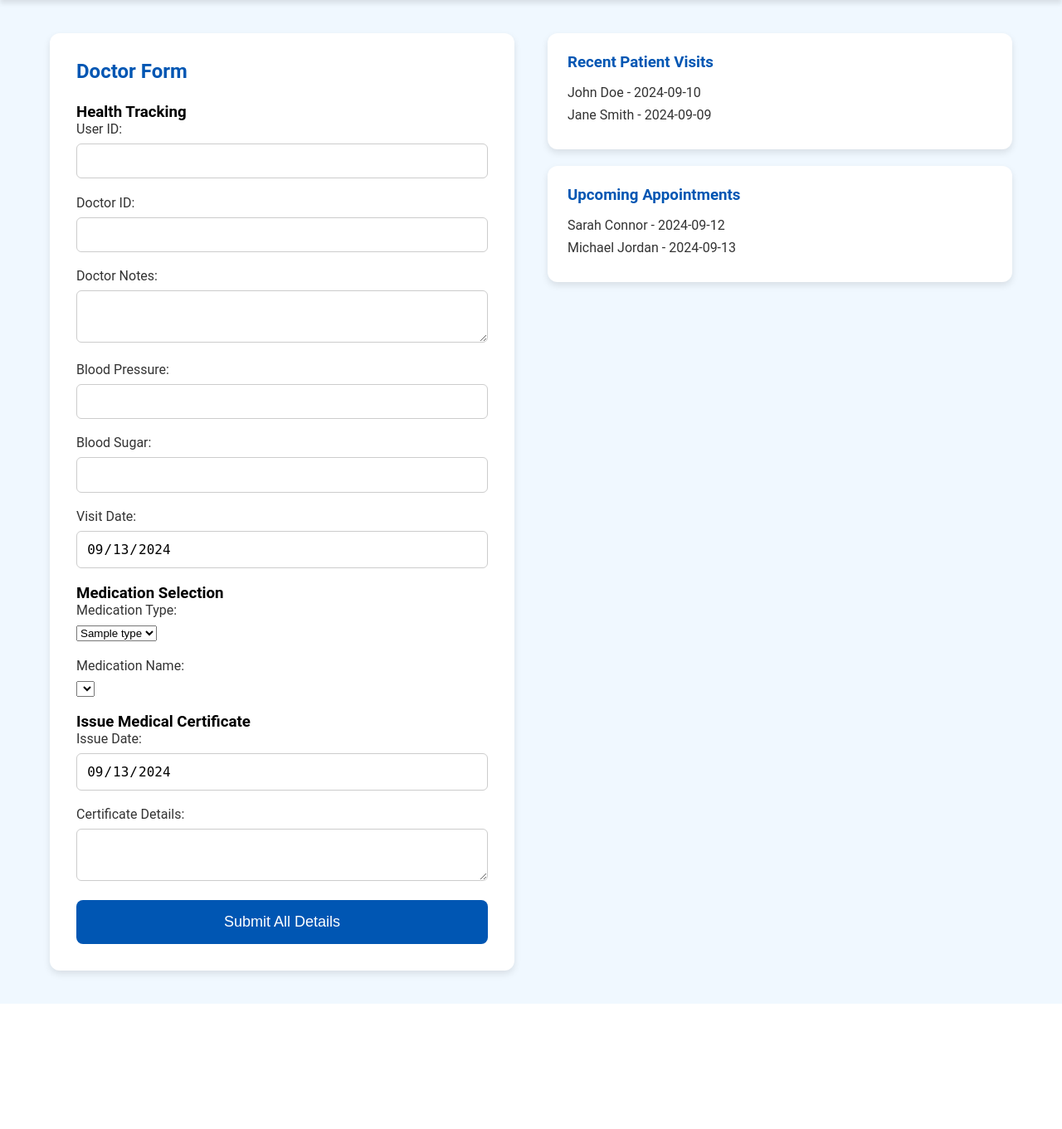
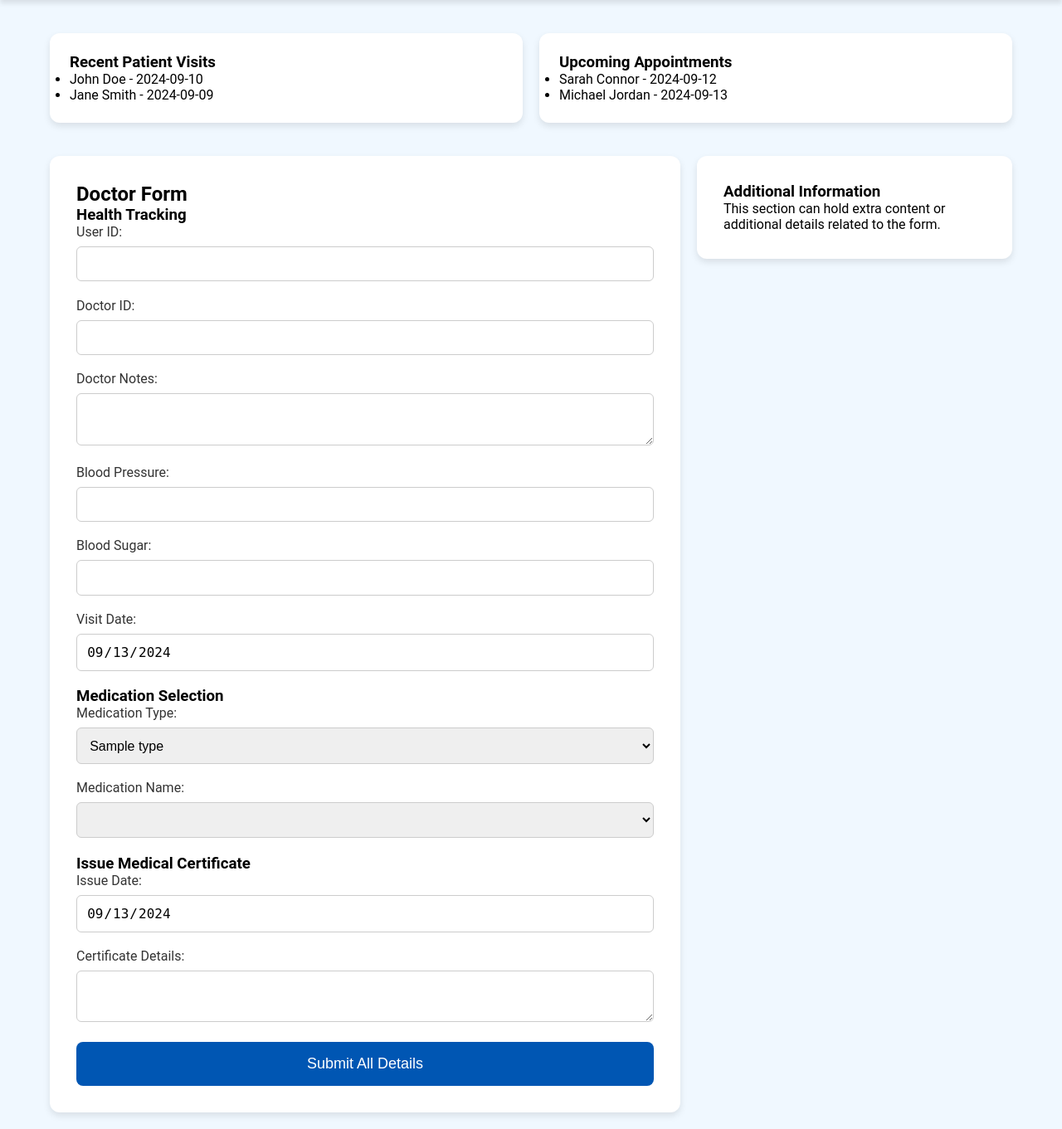
Before and after one commit to Stars1999/INF2003_DB, a Flask app: template INF2003_DB_Proj/templates/doctor_dashboard.html in a window 1280 px wide. Shown: the part 80-1441 px from the top of the page at 83% size. Before the commit the page ends 1290 px from the top, so only its background shows below. Run offline with Flask 3, Linux system fonts and the light colour scheme; the template is opened without the code that fills it: most values are stand-ins (such as "Sample title", 1, 10 or a date in 2020); lists and menus that the app fills with data are empty.

Commit message:
Updated CSS layout
Shifted the card elements around.

```diff
--- a/INF2003_DB_Proj/static/css/doctor_dashboard.css
+++ b/INF2003_DB_Proj/static/css/doctor_dashboard.css
@@ -50,33 +50,58 @@ body {
 /* Main Content Section */
 .main-content {
   display: flex;
-  justify-content: space-between;
+  flex-direction: column;
+  justify-content: flex-start;
   width: 100%;
   max-width: 1200px;
   margin: 0 auto;
   padding: 20px;
 }
 
-/* Left Section */
-.left-section {
-  flex: 1;
+/* Top Section - Two dashboard cards side by side */
+.top-section {
+  display: flex;
+  justify-content: space-between;
+  margin-bottom: 20px;
+}
+
+.dashboard-card {
+  flex: 1.1;
+  background-color: white;
+  padding: 1.5rem;
+  border-radius: 12px;
+  box-shadow: 0 4px 8px rgba(0, 0, 0, 0.1);
   margin-right: 20px;
 }
 
-/* Form Section */
-.form-section {
+.dashboard-card:last-child {
+  margin-right: 0;
+}
+
+/* Content Section (Form on the left and extra card on the right) */
+.content-section {
+  display: flex;
+  justify-content: space-between;
+  margin-top: 20px;
+}
+
+.left-section {
+  flex: 2;
+  margin-right: 20px;
+}
+
+.right-section {
+  flex: 1;
+}
+
+.form-section, .extra-card {
   background-color: white;
   padding: 2rem;
   border-radius: 12px;
   box-shadow: 0 4px 8px rgba(0, 0, 0, 0.1);
-  margin-bottom: 20px;
 }
 
-.form-section h2 {
-  margin-bottom: 1.5rem;
-  color: #0056b3;
-}
-
+/* Input Fields Styling */
 .input-group {
   margin-bottom: 1.2rem;
 }
@@ -89,7 +114,8 @@ body {
 }
 
 .input-group input,
-.input-group textarea {
+.input-group textarea,
+.input-group select {
   width: 100%;
   padding: 0.7rem;
   border: 1px solid #ccc;
@@ -113,42 +139,24 @@ button:hover {
   background-color: #004494;
 }
 
-/* Right Section (Dashboard Details) */
-.right-section {
-  flex: 1;
-  margin-left: 20px;
-}
-
-.dashboard-card {
-  background-color: white;
-  padding: 1.5rem;
-  border-radius: 12px;
-  box-shadow: 0 4px 8px rgba(0, 0, 0, 0.1);
-  margin-bottom: 20px;
-}
-
-.dashboard-card h3 {
-  margin-bottom: 1rem;
-  color: #0056b3;
-}
-
-.dashboard-card ul {
-  list-style: none;
-}
-
-.dashboard-card ul li {
-  margin-bottom: 0.5rem;
-  font-size: 16px;
-  color: #333;
-}
-
 /* Responsive Design */
 @media (max-width: 768px) {
-  .main-content {
+  .main-content, .content-section {
+    flex-direction: column;
+  }
+
+  .top-section {
     flex-direction: column;
   }
 
   .left-section, .right-section {
-    margin: 0 0 20px 0;
+    width: 100%;
+    margin-right: 0;
+    margin-top: 20px;
+  }
+
+  .dashboard-card {
+    margin-right: 0;
+    margin-bottom: 20px;
   }
 }
--- a/INF2003_DB_Proj/templates/doctor_dashboard.html
+++ b/INF2003_DB_Proj/templates/doctor_dashboard.html
@@ -21,7 +21,29 @@
 
   <!-- Main Content Section -->
   <div class="main-content">
-    <!-- Form Section (Consolidated Form for Health, Medication, and Medical Certificate) -->
+
+    <!-- Top Section (Dashboard Details for Recent Patient Visits and Appointments) -->
+    <div class="top-section">
+      <div class="dashboard-card">
+        <h3>Recent Patient Visits</h3>
+        <ul>
+          <li>John Doe - 2024-09-10</li>
+          <li>Jane Smith - 2024-09-09</li>
+        </ul>
+      </div>
+
+      <div class="dashboard-card">
+        <h3>Upcoming Appointments</h3>
+        <ul>
+          <li>Sarah Connor - 2024-09-12</li>
+          <li>Michael Jordan - 2024-09-13</li>
+        </ul>
+      </div>
+    </div>
+
+    <!-- Main Section with Doctor Form on the left and Additional Card on the right -->
+    <div class="content-section">
+      <!-- Left Section (Form for Doctor to Submit Details) -->
       <div class="left-section">
         <div class="form-section">
           <h2>Doctor Form</h2>
@@ -50,7 +72,7 @@
               <input type="text" id="blood_sugar" name="blood_sugar" required>
             </div>
             <div class="input-group">
-            <label for="issue_date">Visit Date:</label>
+              <label for="visit_date">Visit Date:</label>
               <input type="date" id="visit_date" name="visit_date" value="{{ date }}" readonly>
             </div>
 
@@ -59,7 +81,6 @@
             <div class="input-group">
               <label for="med_type">Medication Type:</label>
               <select id="med_type" name="med_type" required onchange="loadMedicationNames()">
-              <!-- Medication types will be dynamically populated from the database -->
                 {% for type in med_types %}
                 <option value="{{ type }}">{{ type }}</option>
                 {% endfor %}
@@ -67,9 +88,7 @@
             </div>
             <div class="input-group">
               <label for="med_name">Medication Name:</label>
-            <select id="med_name" name="med_name" required>
-              <!-- Medication names will be dynamically populated based on selected type -->
-            </select>
+              <select id="med_name" name="med_name" required></select>
             </div>
 
             <!-- Medical Certificate Section -->
@@ -89,25 +108,16 @@
         </div>
       </div>
 
-    <!-- Right Side (Dashboard Details) -->
+      <!-- Right Section (Additional Card) -->
       <div class="right-section">
-      <div class="dashboard-card">
-        <h3>Recent Patient Visits</h3>
-        <ul>
-          <li>John Doe - 2024-09-10</li>
-          <li>Jane Smith - 2024-09-09</li>
-        </ul>
-      </div>
-
-      <div class="dashboard-card">
-        <h3>Upcoming Appointments</h3>
-        <ul>
-          <li>Sarah Connor - 2024-09-12</li>
-          <li>Michael Jordan - 2024-09-13</li>
-        </ul>
+        <div class="extra-card">
+          <h3>Additional Information</h3>
+          <p>This section can hold extra content or additional details related to the form.</p>
         </div>
       </div>
     </div>
 
+  </div>
+
 </body>
 </html>
```
Lines whose indentation alone changed are shown as unchanged.
